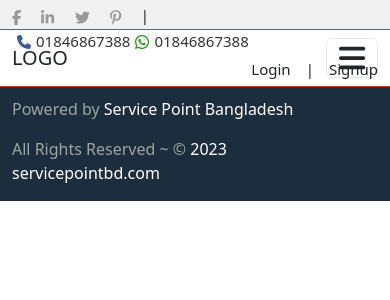
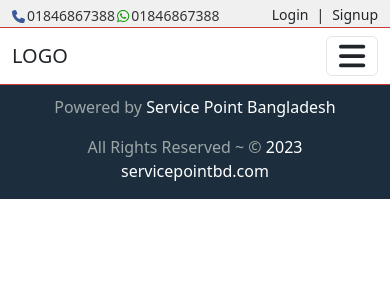
Before and after one commit to Hadayetullah/service-point, a React (Create React App) app: page /service-details in a window 390 px wide. Shown: the top 300 px of the page. Built offline with nearby package versions, Linux system fonts and the light colour scheme.

Commit message:
Some changes in reducer, DetailView and ServiceGalleryList Components

```diff
--- a/src/components/body/bodyComponents/DetailView.js
+++ b/src/components/body/bodyComponents/DetailView.js
@@ -1,18 +1,10 @@
 import React, { Component } from 'react';
-import {connect} from 'react-redux';
+// import {connect} from 'react-redux';
 import './DetailView.css';
 
 import { Card, CardImg } from 'reactstrap';
 import { FontAwesomeIcon } from '@fortawesome/react-fontawesome';
 import { faArrowRight, faBangladeshiTakaSign, faCaretRight, faCheck } from '@fortawesome/free-solid-svg-icons';
-
-
-
-const mapStateToProps = state =>{
-    return{
-        data: state.serviceDetails.data,
-    }
-}
 
 
 
@@ -25,12 +17,14 @@ class DetailView extends Component {
 
   render() {
 
+    const item = localStorage.getItem("item");
+
     return (
         <section style={{paddingTop:"20px",borderTop:"1px solid rgb(205, 57, 50)"}}>
             <div className='container'>
                 <div className='row'>
                     <div className='col-12'>
-                    <h2 style={{color:"#1C2E3D"}}>{this.props.data}</h2>
+                    <h2 style={{color:"#1C2E3D"}}>{item}</h2>
                     </div>
                 </div>
                 <div className='row'>
@@ -145,4 +139,4 @@ class DetailView extends Component {
   }
 }
 
-export default connect(mapStateToProps)(DetailView);
+export default DetailView;
--- a/src/components/body/bodyComponents/Home.css
+++ b/src/components/body/bodyComponents/Home.css
@@ -89,3 +89,44 @@
     font-size: 0.8em;
     color: #808080;
 }
+
+
+/* Responsive */
+@media only screen and (max-width:810px){
+    .steps {
+        width: 640px;
+    }
+    .step-card{
+        width: 230px;
+    }
+}
+@media only screen and (max-width:428px){
+    .step-card{
+        width: 403px;
+    }
+}
+@media only screen and (max-width:414px){
+    .step-card{
+        width: 388px;
+    }
+}
+@media only screen and (max-width:390px){
+    .step-card{
+        width: 366px;
+    }
+}
+@media only screen and (max-width:384px){
+    .step-card{
+        width: 362px;
+    }
+}
+@media only screen and (max-width:375px){
+    .step-card{
+        width: 348px;
+    }
+}
+@media only screen and (max-width:360px){
+    .step-card{
+        width: 335px;
+    }
+}
--- a/src/components/footer/Footer.css
+++ b/src/components/footer/Footer.css
@@ -7,6 +7,22 @@
     color: #9DA6A6;
     background-color: #1C2E3D;
 }
-/* .container{
-    margin-bottom: 0px !important;
-} */
+.footer-left{
+    float: left;
+}
+.footer-right{
+    float: right;
+}
+
+/* Responsive */
+@media only screen and (max-width:428px){
+    .footer{
+        text-align: center;
+    }
+    .footer-left{
+        float: none;
+    }
+    .footer-right{
+        float: none;
+    }
+}
--- a/src/components/footer/Footer.js
+++ b/src/components/footer/Footer.js
@@ -5,10 +5,10 @@ const Footer = () => {
   return (
     <div className='footer'>
         <div className='container'>
-            <div style={{float:"left"}}>
+            <div className='footer-left'>
                 <p>Powered by <span style={{color:"#fff"}}>Service Point Bangladesh</span></p>
             </div>
-            <div style={{float:"right"}}>
+            <div className='footer-right'>
                 <p>All Rights Reserved  &#126;  &#169; <span style={{color:"#fff"}}>2023 servicepointbd.com</span></p>
             </div>
         </div>
--- a/src/components/header/Header.css
+++ b/src/components/header/Header.css
@@ -30,6 +30,15 @@
     padding: 0;
     margin: 0;
     transition: font-size 0.1s;
+}
+.nav-top-phone{
+    font-size:14px;
+    color:#3C5A9B;
+}
+.nav-top-whatsapp{
+    font-size:16px;
+    background-color:inherit;
+    color:#0E9805;
 }
 /* .navTopIconList li a:hover{
     color: red;
@@ -84,6 +93,39 @@
     vertical-align: top;
     line-height: 0;
 }
+@media only screen and (max-width:428px){
+    .nav-top-left{
+        width: 65% !important;
+    }
+    .nav-top-right {
+        width: 35% !important;
+    }
+    .nav-top-left-icons{
+        display: none;
+    }
+    .navTopContact{
+        margin-left: 0px;
+        float: left;
+    }
+    .navTopContact span{
+        float: left;
+        vertical-align: baseline;
+        color: #333;
+        font-size:14px;
+        padding: 5px 2px 0px 0px;
+    }
+    .nav-top-phone{
+        font-size:13px;
+    }
+    .nav-top-whatsapp{
+        font-size:14px;
+    }
+    .navTopRight li{
+        padding: 15px 8px 0px 0px;
+        font-size: 14px;
+    }
+}
+
 
 
 /* .navBottom{
--- a/src/components/header/Header.js
+++ b/src/components/header/Header.js
@@ -161,8 +161,8 @@ class Header extends Component {
                     <div className="container">
                         <div className='row'>
 
-                            <div className='col-md-6 col-sx-12'>
-                                <div className='col-sm-3'>
+                            <div className='col-md-9 nav-top-left'>
+                                <div className='col-sm-3 nav-top-left-icons'>
                                     <ul className='navTopIconList'>
                                         <li>
                                             <Link className='fb' to={"#"}>
@@ -187,14 +187,14 @@ class Header extends Component {
                                         <li style={{paddingTop:"15px"}}>|</li>
                                     </ul>
                                 </div>
-                                <div className='col-sm-9'>
+                                <div className='col-sm-9 col-xs-12'>
                                     <div className='navTopContact'>
                                         <span>
-                                            <Link to={"#"} style={{fontSize:"14px", color:"#3C5A9B"}}><FontAwesomeIcon icon={faPhone} /></Link>
+                                            <Link to={"#"} className='nav-top-phone'><FontAwesomeIcon icon={faPhone} /></Link>
                                         </span>
                                         <span>01846867388</span>
                                         <span>
-                                            <Link to={"#"} style={{fontSize:"16px",backgroundColor:"inherit", color:"#0E9805"}}>
+                                            <Link to={"#"} className='nav-top-whatsapp'>
                                                 <FontAwesomeIcon icon={faWhatsapp} />
                                             </Link>
                                         </span>
@@ -204,7 +204,7 @@ class Header extends Component {
                             </div>
 
 
-                            <div className='col-md-6 col-sx-12'>
+                            <div className='col-md-3 nav-top-right'>
                                 <ul className='navTopRight'>
                                     <li onClick={this.loginToggle} style={{cursor:"pointer"}}>
                                         Login
--- a/src/redux/reducer.js
+++ b/src/redux/reducer.js
@@ -11,23 +11,26 @@ const galleryItemsReducer = (galleryItemsState = GALLERYITEMS, action) =>{
     return galleryItemsState;
 }
 
-const ServiceDetailsReducer = (ServiceDetailsState = {SERVICEDETAILSDATA, data:null}, action) =>{
+const ServiceDetailsReducer = (serviceDetailsState = SERVICEDETAILSDATA, action) =>{
     switch (action.type){
         case actionTypes.DETAIL_DATA:
             const parentId = action.parentId;
             const childId = action.childId;
-            const data = ServiceDetailsState.SERVICEDETAILSDATA.filter(i =>{
+            const data = serviceDetailsState.filter(i =>{
                 return i.id === parentId;
             })[0].services.filter(j =>{
                 return j.id === childId;
-            })[0].item;
+            })[0];
 
-            return{
-                data: data,
-            }
+
+            localStorage.setItem("item",data.item);
+
+            // console.log(data);
+
+            return serviceDetailsState
 
         default:
-            return ServiceDetailsState;
+            return serviceDetailsState;
     }
 
 }
```
